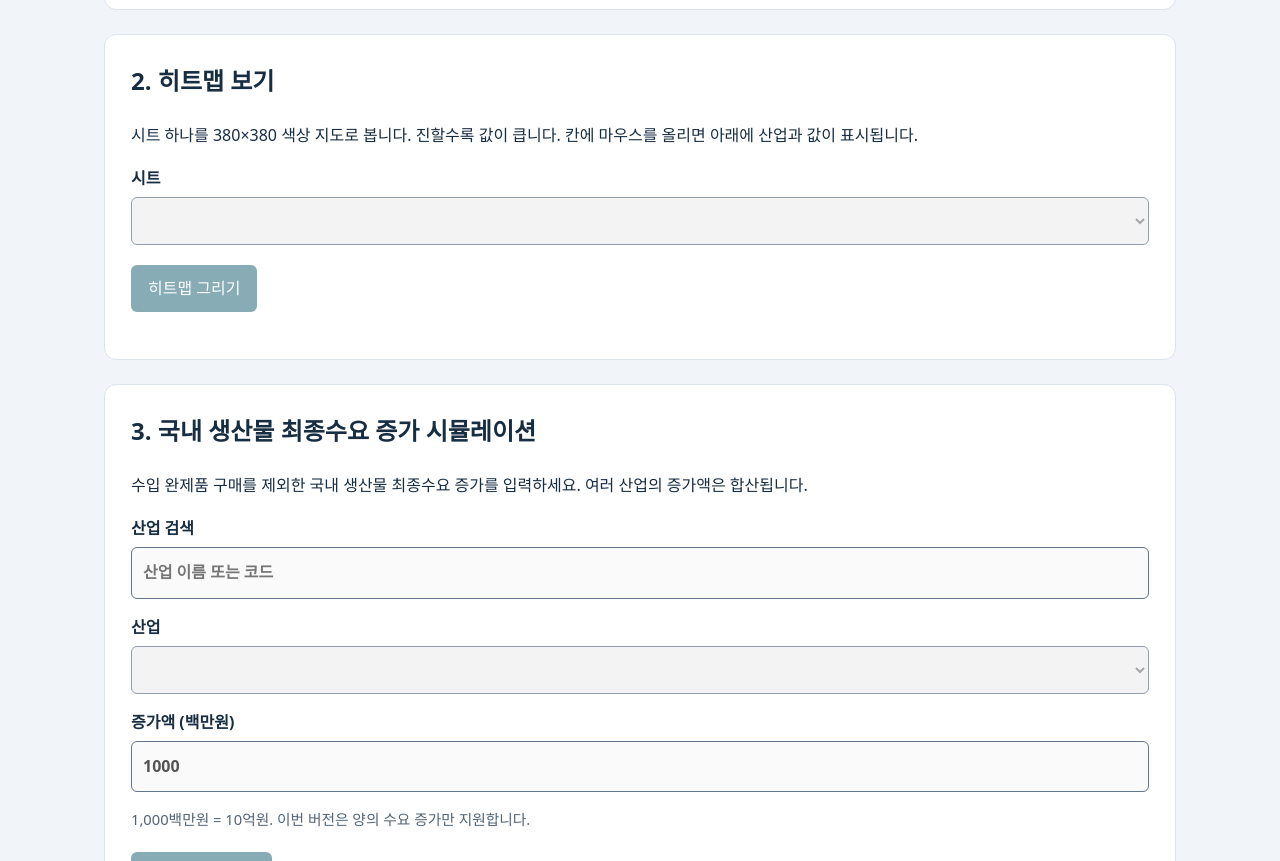
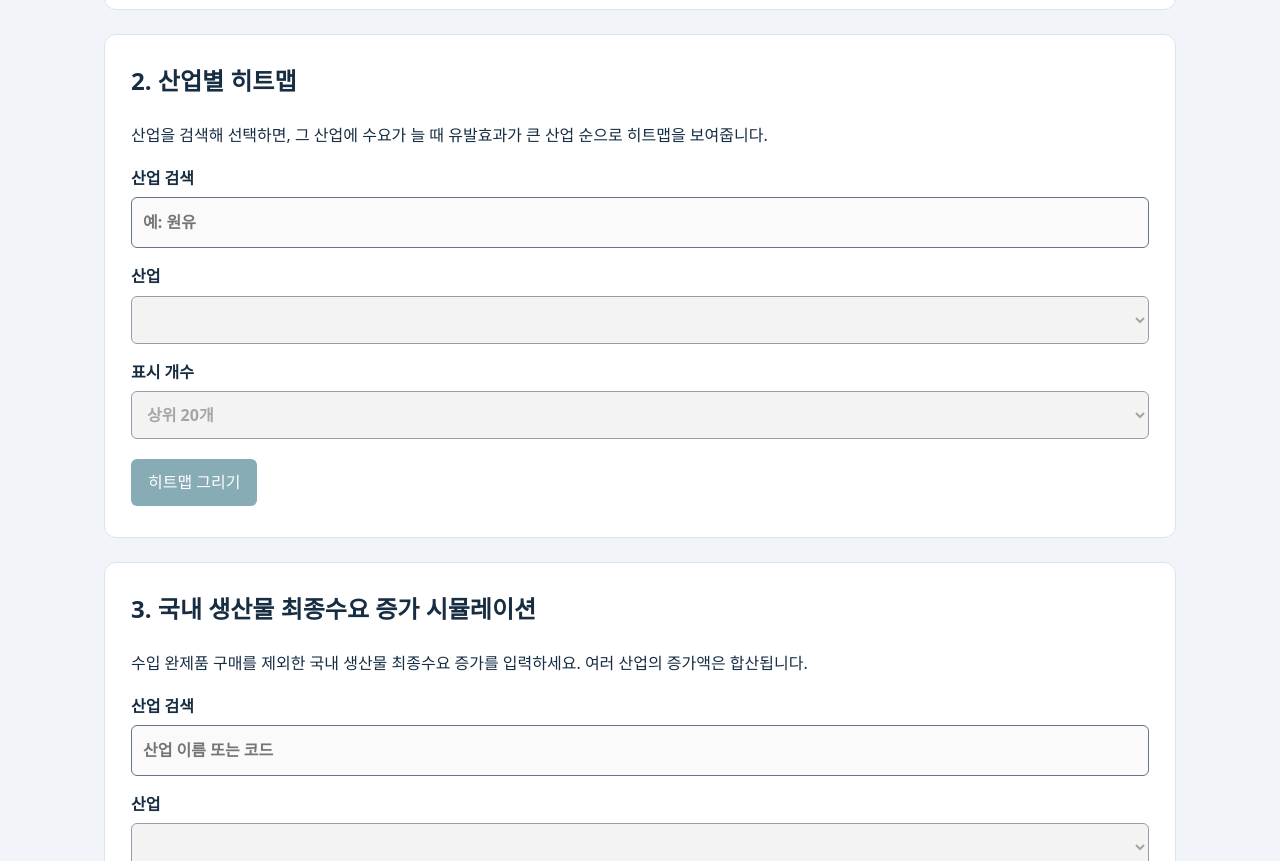
Before and after one commit to kimjisu-202311071/444444, a plain HTML site: page index.html in a window 1280 px wide. Shown: the part 1144-2005 px from the top of the page. Drawn offline with Linux system fonts and the light colour scheme.

Commit message:
Update index.html

```diff
--- a/index.html
+++ b/index.html
@@ -6,11 +6,12 @@
 <aside aria-label="분석 준비 상태" class="loading-status"><p id="status" role="status">"기본부문 불러오기" 버튼을 눌러 자료를 불러오세요.</p><details><summary>계수 검증 결과</summary><pre id="validation">아직 자료를 불러오지 않았습니다.</pre></details></aside>
 <section id="explorer"><div class="section-heading"><h2>1. 원자료 탐색</h2><button id="load-basic" type="button">기본부문 불러오기</button></div><p>선택한 행이 각 열과 어떻게 연결되는지 확인합니다. 산업 행뿐 아니라 원표의 합계·분석지표 행도 포함됩니다.</p><label>시트<select disabled="" id="sheet"></select></label><label>행 이름 검색<input disabled="" id="row-search" placeholder="예: 자동차, 부가가치"/></label><label>행 선택<select disabled="" id="row"></select></label><p id="unit"></p><label>열 검색<input disabled="" id="col-search" placeholder="열 이름 또는 코드"/></label><div class="scroll"><table><caption id="explore-caption">기본 자료를 불러온 후 표시됩니다.</caption><thead><tr><th>열 코드</th><th>열 이름</th><th>원자료 값</th></tr></thead><tbody id="cells"></tbody></table></div><p class="note">스크롤하여 전체 열을 볼 수 있습니다. 금액표의 일반 데이터 단위는 백만원입니다. 구성비·유발계수 등 요약 행은 행 명칭을 우선 확인하세요.</p></section>
 <section id="heatmap-section">
-  <h2>2. 히트맵 보기</h2>
-  <p>시트 하나를 380×380 색상 지도로 봅니다. 진할수록 값이 큽니다. 칸에 마우스를 올리면 아래에 산업과 값이 표시됩니다.</p>
-  <label>시트<select disabled id="hm-sheet"></select></label>
+  <h2>2. 산업별 히트맵</h2>
+  <p>산업을 검색해 선택하면, 그 산업에 수요가 늘 때 유발효과가 큰 산업 순으로 히트맵을 보여줍니다.</p>
+  <label>산업 검색<input disabled id="hm-search" placeholder="예: 원유"/></label>
+  <label>산업<select disabled id="hm-sector"></select></label>
+  <label>표시 개수<select disabled id="hm-topn"><option value="10">상위 10개</option><option value="20" selected>상위 20개</option><option value="30">상위 30개</option></select></label>
   <button disabled id="hm-draw" type="button">히트맵 그리기</button>
-  <p id="hm-unit"></p>
   <div id="heatmap"></div>
 </section><section id="simulation"><h2>3. 국내 생산물 최종수요 증가 시뮬레이션</h2><p>수입 완제품 구매를 제외한 국내 생산물 최종수요 증가를 입력하세요. 여러 산업의 증가액은 합산됩니다.</p><label>산업 검색<input disabled="" id="sector-search" placeholder="산업 이름 또는 코드"/></label><form id="scenario"><label>산업<select disabled="" id="sector" required=""></select></label><label>증가액 (백만원)<input disabled="" id="amount" min="0.01" required="" step="any" type="number" value="1000"/></label><p class="note">1,000백만원 = 10억원. 이번 버전은 양의 수요 증가만 지원합니다.</p><button disabled="" id="add">시나리오에 추가</button></form><ul id="basket"></ul><button disabled="" id="run">파급효과 계산</button><button id="clear">시나리오 비우기</button><p id="sim-status" role="status">시나리오를 추가하세요.</p><div hidden="" id="results"><div class="cards" id="cards"></div><h3>생산유발액 상위 15개 산업</h3><div id="bars"></div><button id="download">전체 380개 산업 CSV 다운로드</button><div class="scroll"><table><caption>산업별 유발액 — 백만원, 생산유발액 내림차순</caption><thead><tr><th>코드</th><th>산업</th><th>생산</th><th>수입</th><th>부가가치</th></tr></thead><tbody id="result-rows"></tbody></table></div></div></section>
 </main><footer>브라우저 계산 · GitHub Pages 배포용</footer></body></html>
```
